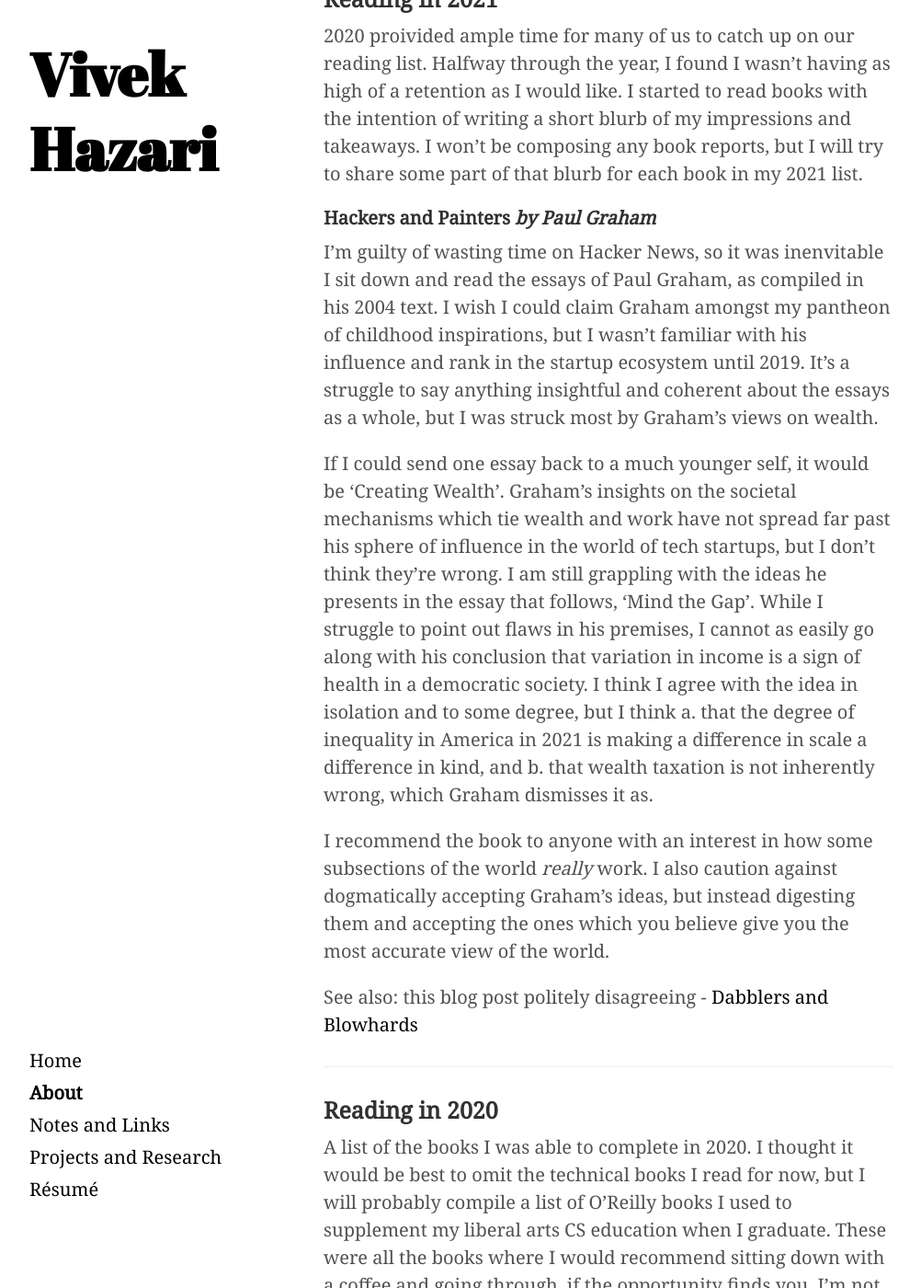
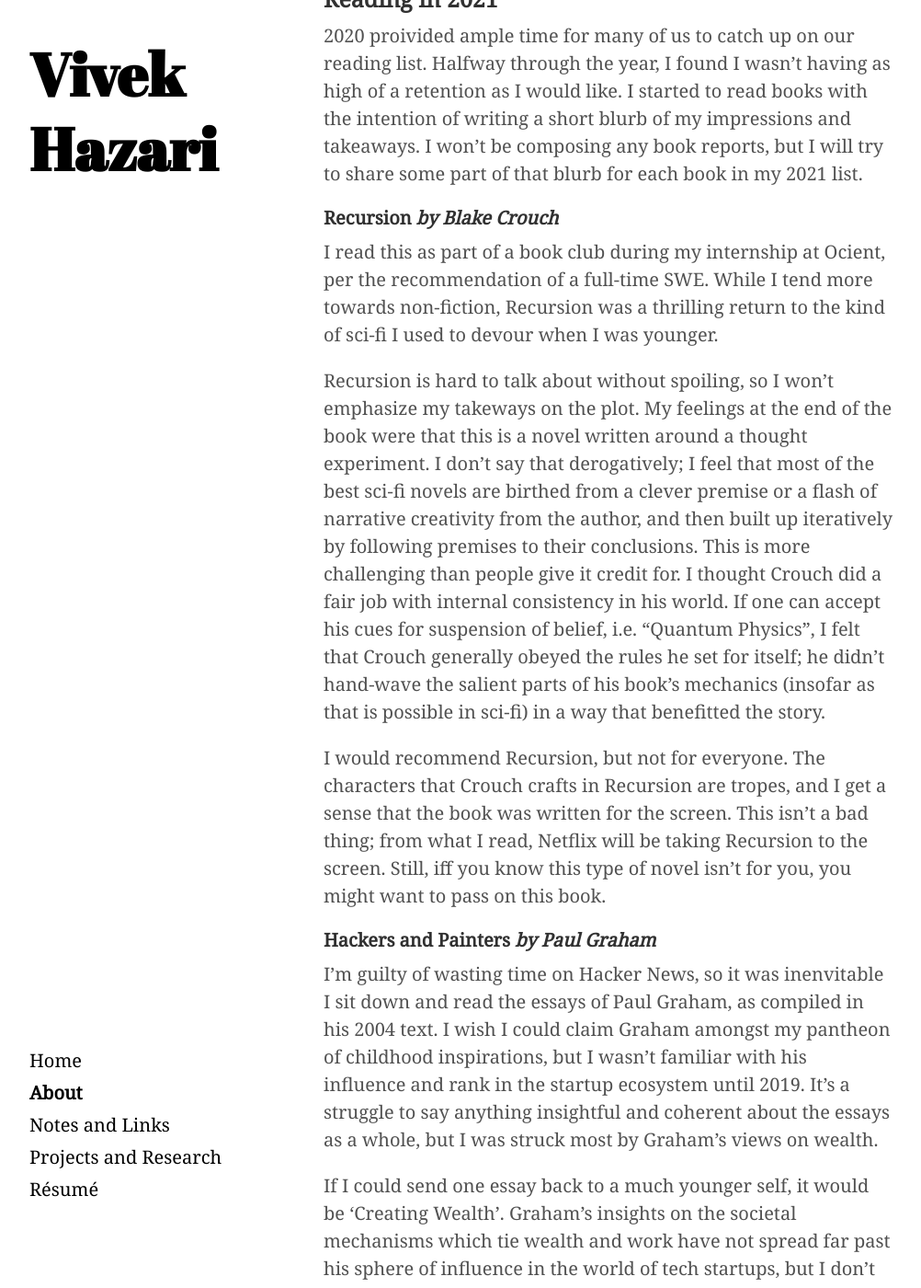
Before and after one commit to Vivekhaz/site_personal, a Jekyll site: the page built from about.md, in a window 1280 px wide and 1400 px high, scrolled down 899 px. Shown: the whole window at 92% size, without its empty margins (208-1210 px from the left). Built offline with Jekyll 4.4.1, drawn with Linux system fonts in a browser that asks for light colours; some of the changed text lies outside the part shown.

Commit message:
Update about.md

```diff
--- a/about.md
+++ b/about.md
@@ -27,20 +27,28 @@
 ### Reading in 2021
 2020 proivided ample time for many of us to catch up on our reading list. Halfway through the year, I found I wasn't having as high of a retention as I would like. I started to read books with the intention of writing a short blurb of my impressions and takeaways. I won't be composing any book reports, but I will try to share some part of that blurb for each book in my 2021 list.
 
+#### __Recursion__ <cite> by Blake Crouch </cite>
+
+I read this as part of a book club during my internship at Ocient, per the recommendation of a full-time SWE. While I tend more towards non-fiction, Recursion was a thrilling return to the kind of sci-fi I used to devour when I was younger.
+
+Recursion is hard to talk about without spoiling, so I won't emphasize my takeways on the plot. My feelings at the end of the book were that this is a novel written around a thought experiment. I don't say that derogatively; I feel that most of the best sci-fi novels are birthed from a clever premise or a flash of narrative creativity from the author, and then built up iteratively by following premises to their conclusions. This is more challenging than people give it credit for. I thought Crouch did a fair job with internal consistency in his world. If one can accept his cues for suspension of belief, i.e. "Quantum Physics", I felt that Crouch generally obeyed the rules he set for itself; he didn't hand-wave the salient parts of his book's mechanics (insofar as that is possible in sci-fi) in a way that benefitted the story.
+
+I would recommend Recursion, but not for everyone. The characters that Crouch crafts in Recursion are tropes, and I get a sense that the book was written for the screen. This isn't a bad thing; from what I read, Netflix will be taking Recursion to the screen. Still, iff you know this type of novel isn't for you, you might want to pass on this book.
+
 #### __Hackers and Painters__ <cite> by Paul Graham </cite>
 
 I'm guilty of wasting time on Hacker News, so it was inenvitable I sit down and read the essays of Paul Graham, as compiled in his 2004 text. I wish I could claim Graham amongst my pantheon of childhood inspirations, but I wasn't familiar with his influence and rank in the startup ecosystem until 2019. It's a struggle to say anything insightful and coherent about the essays as a whole, but I was struck most by Graham's views on wealth.
 
 If I could send one essay back to a much younger self, it would be 'Creating Wealth'. Graham's insights on the societal mechanisms which tie wealth and work have not spread far past his sphere of influence in the world of tech startups, but I don't think they're wrong. I am still grappling with the ideas he presents in the essay that follows, 'Mind the Gap'. While I struggle to point out flaws in his premises, I cannot as easily go along with his conclusion that variation in income is a sign of health in a democratic society. I think I agree with the idea in isolation and to some degree, but I think a. that the degree of inequality in America in 2021 is making a difference in scale a difference in kind, and b. that wealth taxation is not inherently wrong, which Graham dismisses it as.
 
-I recommend the book to anyone with an interest in how some subsections of the world *really* work. I also caution against dogmatically accepting Graham's ideas, but instead digesting them and accepting the ones which you believe give you the most accurate view of the world.
+I recommend the book to anyone with an interest in systems; in how some subsections of the world *really* work. I also caution against dogmatically accepting Graham's ideas, but instead digesting them and accepting the ones which you believe give you the most accurate view of the world.
 
-See also: this blog post politely disagreeing - [Dabblers and Blowhards](https://idlewords.com/2005/04/dabblers_and_blowhards.htm)
+See also this blog post politely disagreeing: [Dabblers and Blowhards](https://idlewords.com/2005/04/dabblers_and_blowhards.htm)
 
 
 --------------------------------------------------------------------------------
 ### Reading in 2020
-A list of the books I was able to complete in 2020. I thought it would be best to omit the technical books I read for now, but I will probably compile a list of O'Reilly books I used to supplement my liberal arts CS education when I graduate. These were all the books where I would recommend sitting down with a coffee and going through, if the opportunity finds you. I'm not sentimental about finishing books and movies that I start but don't enjoy, so I would describe all of these as "page-turners". I use the term loosely.
+A list of the books I was able to complete in 2020. I thought it would be best to omit the technical books I read for now, but I will probably compile a list of O'Reilly books I used to supplement my liberal arts CS education when I graduate. These are all books I would recommend sitting down with a coffee and going through, if the opportunity finds you. I'm not sentimental about finishing books and movies that I start but don't enjoy, so I would describe all of these as "page-turners". I use the term loosely.
 
 - __The Undoing Project__ <cite> by Michael Lewis </cite>
 - __Principles__ <cite> by Ray Dalio </cite>
```
